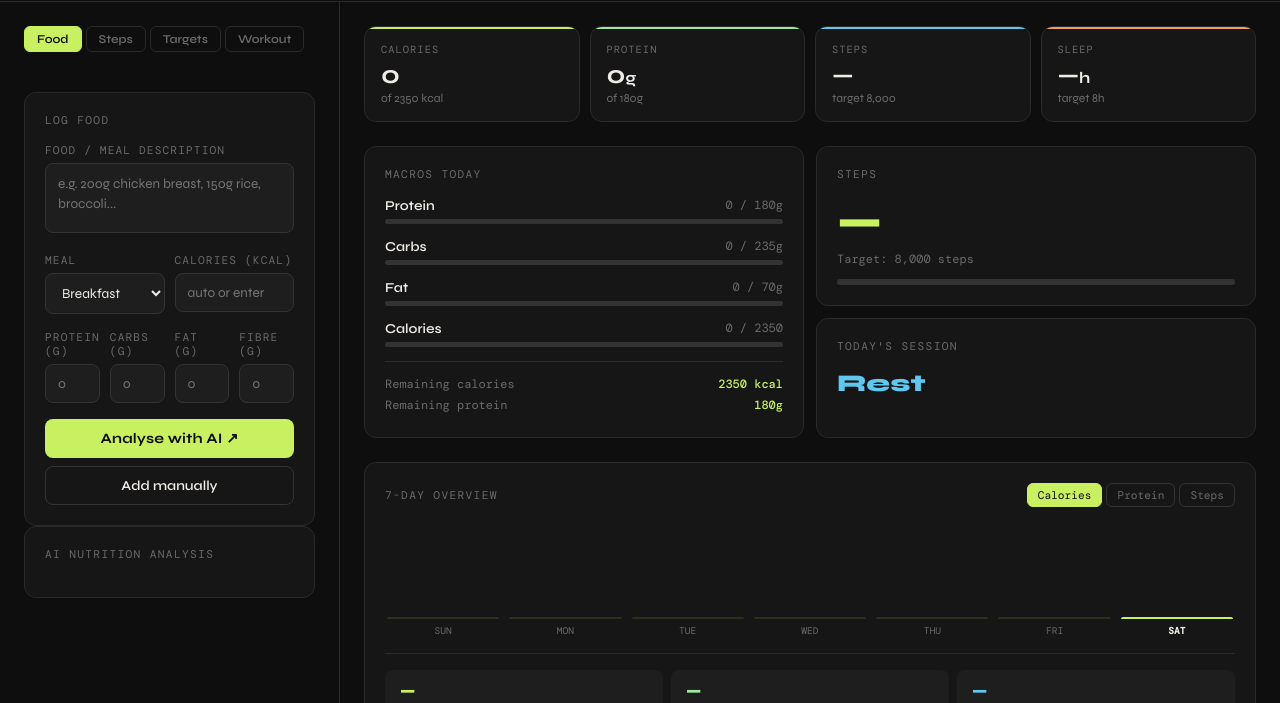
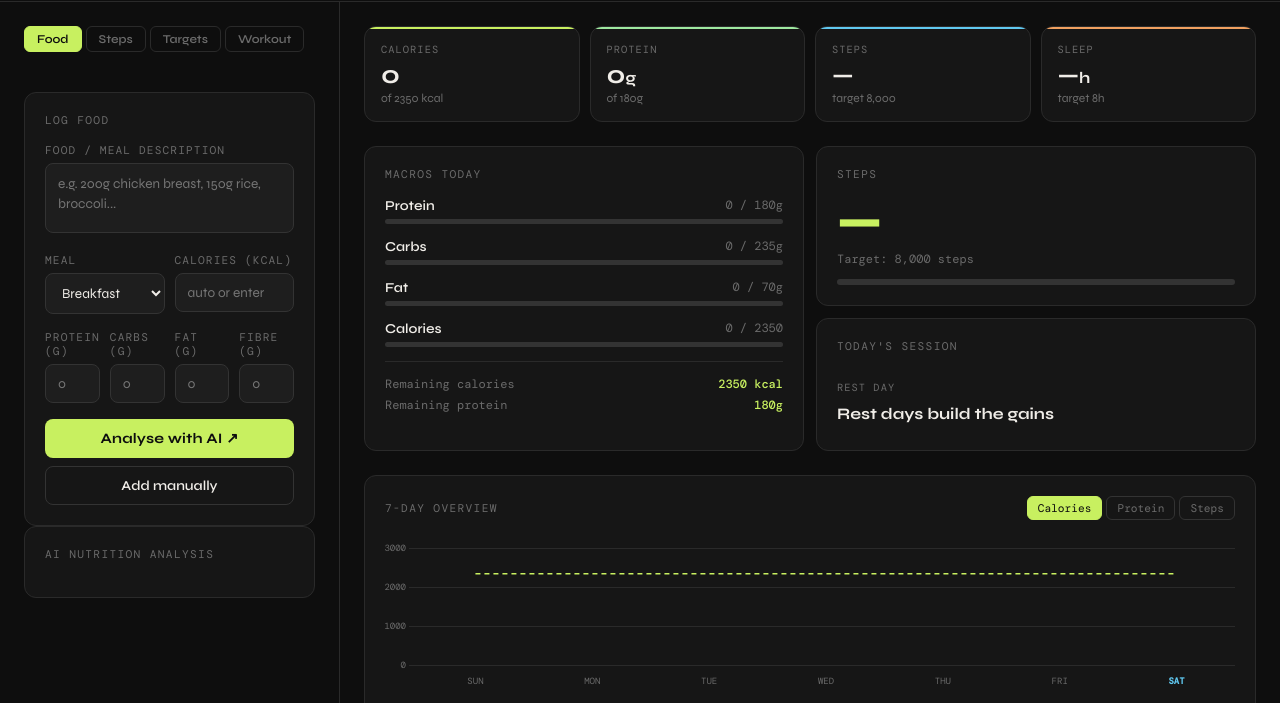
Before and after one commit to chrismayo2410/form-tracker, a website: page tracker.html in a window 1280 px wide. Shown: the part 78-781 px from the top of the page. Drawn offline with nearby package versions, Linux system fonts and the light colour scheme; a web font is replaced by a local one.

Commit message:
add 7 day chart and session card

```diff
--- a/tracker.html
+++ b/tracker.html
@@ -527,11 +527,7 @@
           <div class="steps-bar"><div class="steps-fill" id="stepsFill" style="width:0%;"></div></div>
         </div>
 
-        <div class="macro-section" style="flex:1;">
-          <div class="section-title">Today's session</div>
-          <div id="workoutDisplay" style="font-size:1.5rem;font-weight:800;color:var(--accent2);margin-bottom:6px;">Rest</div>
-          <div id="activityNotesDisplay" style="font-size:0.8rem;color:var(--muted);font-family:'DM Mono',monospace;line-height:1.6;"></div>
-        </div>
+        <div class="macro-section" id="sessionCard" style="flex:1;"></div>
       </div>
     </div>
 
@@ -545,7 +541,9 @@
           <button class="wtoggle" data-metric="steps" onclick="setWeeklyMetric('steps', this)">Steps</button>
         </div>
       </div>
-      <div class="chart-area" id="weeklyChartArea"></div>
+      <div style="position:relative;height:150px;margin-bottom:1rem;">
+        <canvas id="weeklyChartCanvas"></canvas>
+      </div>
       <div class="weekly-avgs" id="weeklyAvgs"></div>
     </div>
 
@@ -780,8 +778,7 @@ function renderAll() {
   document.getElementById('stepsTargetDisp').textContent = tgt.steps.toLocaleString();
   document.getElementById('stepsFill').style.width = stepsPct + '%';
 
-  document.getElementById('workoutDisplay').textContent = state.workout || 'Rest';
-  document.getElementById('activityNotesDisplay').textContent = state.activityNotes || '';
+  renderSessionCard();
 
   renderFoodLog();
   renderWeeklySummary();
@@ -790,6 +787,7 @@ function renderAll() {
 // ── Weekly summary ────────────────────────────────────────────────────────────
 
 let weeklyMetric = 'kcal';
+let weeklyChartInst = null;
 
 function setWeeklyMetric(metric, btn) {
   weeklyMetric = metric;
@@ -832,42 +830,106 @@ function getWeeklyData() {
 function renderWeeklySummary() {
   const days = getWeeklyData();
   const metric = weeklyMetric;
-  const colorMap = { kcal: 'var(--accent)', protein: '#9ee8a0', steps: 'var(--accent2)' };
+  const colorMap = { kcal: '#c8f060', protein: '#9ee8a0', steps: '#60c8f0' };
   const color = colorMap[metric];
-
-  const vals = days.map(d => d[metric]);
-  const max = Math.max(...vals, 1);
-
-  document.getElementById('weeklyChartArea').innerHTML = days.map(d => {
-    const val = d[metric];
-    const pct = val > 0 ? Math.max(3, Math.round((val / max) * 100)) : 2;
-    const displayVal = val > 0
-      ? (metric === 'steps' ? (val >= 1000 ? (val / 1000).toFixed(1) + 'k' : val) : val)
-      : '';
-    const opacity = d.isToday ? 1 : (d.hasData ? 0.5 : 0.12);
-    return `
-      <div class="chart-col">
-        <div class="chart-val-label" style="color:${color};">${displayVal}</div>
-        <div class="chart-bar-wrap">
-          <div class="chart-bar" style="height:${pct}%;background:${color};opacity:${opacity};"></div>
-        </div>
-        <div class="chart-day-label ${d.isToday ? 'is-today' : ''}">${d.label}</div>
-      </div>`;
-  }).join('');
-
-  const daysWithKcal = days.filter(d => d.kcal > 0);
-  const daysWithP    = days.filter(d => d.protein > 0);
+  const target = { kcal: state.targets.kcal, protein: state.targets.protein, steps: state.targets.steps }[metric];
+
+  const barColors = days.map(d =>
+    d.isToday ? color : d.hasData ? color + '77' : color + '1a'
+  );
+
+  const canvas = document.getElementById('weeklyChartCanvas');
+  if (weeklyChartInst) { weeklyChartInst.destroy(); weeklyChartInst = null; }
+
+  weeklyChartInst = new Chart(canvas, {
+    type: 'bar',
+    data: {
+      labels: days.map(d => d.label.toUpperCase()),
+      datasets: [
+        {
+          data: days.map(d => d[metric]),
+          backgroundColor: barColors,
+          borderRadius: 4,
+          borderSkipped: false,
+          order: 2
+        },
+        {
+          data: Array(7).fill(target),
+          type: 'line',
+          borderColor: color,
+          borderDash: [5, 4],
+          borderWidth: 1.5,
+          pointRadius: 0,
+          pointHoverRadius: 0,
+          fill: false,
+          tension: 0,
+          order: 1
+        }
+      ]
+    },
+    options: {
+      responsive: true,
+      maintainAspectRatio: false,
+      plugins: {
+        legend: { display: false },
+        tooltip: {
+          backgroundColor: '#1e1e1e',
+          borderColor: '#333',
+          borderWidth: 1,
+          titleColor: '#6b6b6b',
+          bodyColor: '#f0ede8',
+          titleFont: { family: 'DM Mono', size: 10 },
+          bodyFont: { family: 'DM Mono', size: 11 },
+          filter: item => item.datasetIndex === 0,
+          callbacks: {
+            label: ctx => {
+              const v = ctx.parsed.y;
+              if (!v) return 'No data';
+              if (metric === 'steps') return v >= 1000 ? (v / 1000).toFixed(1) + 'k steps' : v + ' steps';
+              if (metric === 'protein') return v + 'g protein';
+              return v + ' kcal';
+            }
+          }
+        }
+      },
+      scales: {
+        x: {
+          grid: { display: false },
+          border: { display: false },
+          ticks: {
+            color: ctx => days[ctx.index]?.isToday ? '#60c8f0' : '#6b6b6b',
+            font: ctx => ({ family: 'DM Mono', size: 9, weight: days[ctx.index]?.isToday ? '700' : '400' })
+          }
+        },
+        y: {
+          grid: { color: '#2a2a2a' },
+          border: { display: false },
+          ticks: {
+            color: '#6b6b6b',
+            font: { family: 'DM Mono', size: 9 },
+            maxTicksLimit: 4,
+            callback: v => metric === 'steps'
+              ? (v >= 1000 ? (v / 1000).toFixed(0) + 'k' : v)
+              : metric === 'protein' ? v + 'g' : v
+          }
+        }
+      }
+    }
+  });
+
+  const daysWithKcal  = days.filter(d => d.kcal > 0);
+  const daysWithP     = days.filter(d => d.protein > 0);
   const daysWithSteps = days.filter(d => d.steps > 0);
   const avg = (arr, key) => arr.length ? Math.round(arr.reduce((s, d) => s + d[key], 0) / arr.length) : null;
 
-  const avgKcal  = avg(daysWithKcal, 'kcal');
-  const avgP     = avg(daysWithP, 'protein');
+  const avgKcal  = avg(daysWithKcal,  'kcal');
+  const avgP     = avg(daysWithP,     'protein');
   const avgSteps = avg(daysWithSteps, 'steps');
   const tgt = state.targets;
 
   document.getElementById('weeklyAvgs').innerHTML = `
     <div class="wavg-card">
-      <div class="wavg-val" style="color:var(--accent);">${avgKcal != null ? avgKcal.toLocaleString() : '—'}</div>
+      <div class="wavg-val" style="color:#c8f060;">${avgKcal != null ? avgKcal.toLocaleString() : '—'}</div>
       <div class="wavg-label">avg kcal / day</div>
       <div class="wavg-target">target ${tgt.kcal.toLocaleString()}</div>
     </div>
@@ -877,10 +939,52 @@ function renderWeeklySummary() {
       <div class="wavg-target">target ${tgt.protein}g</div>
     </div>
     <div class="wavg-card">
-      <div class="wavg-val" style="color:var(--accent2);">${avgSteps != null ? avgSteps.toLocaleString() : '—'}</div>
+      <div class="wavg-val" style="color:#60c8f0;">${avgSteps != null ? avgSteps.toLocaleString() : '—'}</div>
       <div class="wavg-label">avg steps / day</div>
       <div class="wavg-target">target ${tgt.steps.toLocaleString()}</div>
     </div>`;
+}
+
+// ── Session card ──────────────────────────────────────────────────────────────
+
+const REST_MESSAGES = [
+  'Recovery is part of the process',
+  'Rest days build the gains',
+  'Growth happens at rest',
+  'Your muscles are rebuilding — let them',
+  'Rest is training too'
+];
+
+function renderSessionCard() {
+  const el = document.getElementById('sessionCard');
+  const workout = state.workout || '';
+
+  if (!workout || workout === 'Rest') {
+    const msg = REST_MESSAGES[new Date().getDay() % REST_MESSAGES.length];
+    el.innerHTML = `
+      <div class="section-title">Today's session</div>
+      <div style="padding:0.75rem 0 0.25rem;">
+        <div style="font-family:'DM Mono',monospace;font-size:0.65rem;text-transform:uppercase;letter-spacing:0.1em;color:var(--muted);margin-bottom:8px;">Rest Day</div>
+        <div style="font-size:1rem;font-weight:700;line-height:1.5;color:var(--text);">${msg}</div>
+      </div>`;
+    return;
+  }
+
+  const exercises = WORKOUT_PLANS[workout];
+  if (exercises) {
+    el.innerHTML = `
+      <div class="section-title">Today's session</div>
+      <div style="font-size:2.4rem;font-weight:800;letter-spacing:-0.03em;color:var(--accent2);line-height:1;margin-bottom:12px;">${workout}</div>
+      <div style="display:flex;flex-direction:column;gap:4px;">
+        ${exercises.map(ex => `<div style="font-family:'DM Mono',monospace;font-size:0.68rem;color:var(--muted);">— ${ex}</div>`).join('')}
+      </div>
+      ${state.activityNotes ? `<div style="font-family:'DM Mono',monospace;font-size:0.72rem;color:var(--text);margin-top:10px;padding-top:8px;border-top:1px solid var(--border);line-height:1.6;">${state.activityNotes}</div>` : ''}`;
+  } else {
+    el.innerHTML = `
+      <div class="section-title">Today's session</div>
+      <div style="font-size:1.8rem;font-weight:800;color:var(--accent2);margin-bottom:6px;">${workout}</div>
+      ${state.activityNotes ? `<div style="font-family:'DM Mono',monospace;font-size:0.8rem;color:var(--muted);line-height:1.6;">${state.activityNotes}</div>` : ''}`;
+  }
 }
 
 function renderFoodLog() {
```
